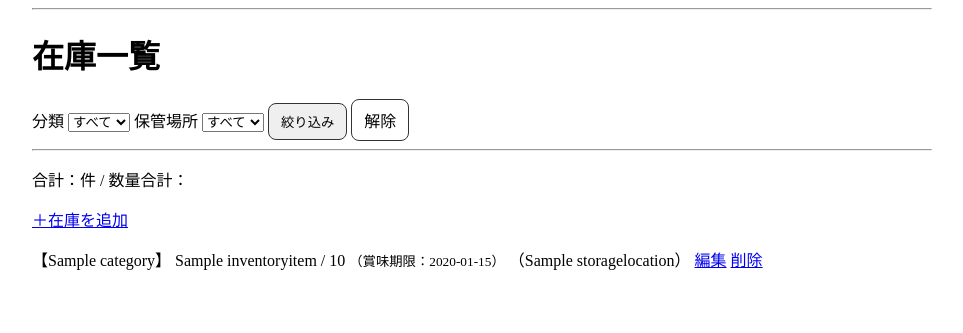
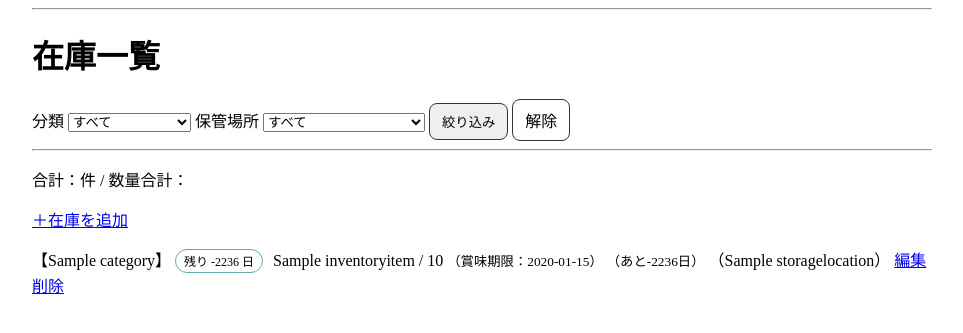
Before and after one commit to 725yoshimoto-cmd/StockNavi, a Django app: page /inventory/ in a window 1280 px wide. Shown: the part 44-377 px from the top of the page, without its empty margins (158-1121 px from the left). Run offline with Django 5.2, Linux system fonts and the light colour scheme; a user stored in the database is signed in; tables that the repository leaves empty hold one stand-in row (values such as "Sample post").

Commit message:
在庫一覧にアラート表示を追加

```diff
--- a/inventory/templates/inventory/list.html
+++ b/inventory/templates/inventory/list.html
@@ -78,22 +78,16 @@
       【未分類】
     {% endif %}
 
-    <!--★ アラート表示（赤優先）-->
+    {# ★ アラート表示（赤優先） #}
     {% if item.is_alert_red %}
-      <span style="color: red; font-weight: bold;">🔔</span>
-    {% elif item.is_alert_blue %}
-      <span style="color: blue; font-weight: bold;">🔔</span>
+      <span class="badge badge-danger">期限切れ / 期限間近</span>
+
+    {% elif item.is_alert_blue and item.days_left is not None %}
+      {# days_left が取れているときだけ表示（Noneのときは出さない） #}
+      <span class="badge badge-info">残り {{ item.days_left }} 日</span>
     {% endif %}
 
-    <span
-      {% if item.is_alert_red %}
-        style="color: red; font-weight: bold;"
-      {% elif item.is_alert_blue %}
-        style="color: blue; font-weight: bold;"
-      {% endif %}
-    >
-      {{ item.name }}
-    </span>
+    <span>{{ item.name }}</span>
     /
     {{ item.quantity }}
 
@@ -121,4 +115,18 @@
   <p>在庫がまだありません。</p>
 {% endfor %}
 
+<style>
+  .badge{
+    display:inline-block;
+    padding:2px 8px;
+    border-radius:999px;
+    font-size:12px;
+    border:1px solid #ddd;
+    background:#fff;
+    margin-right:6px;
+  }
+  .badge-danger{ border-color:#e88; }
+  .badge-info{ border-color:#6aa; }
+</style>
+
 {% endblock %}
--- a/inventory/views.py
+++ b/inventory/views.py
@@ -1,12 +1,8 @@
-# ----------------------------
 # Django標準の便利機能の読み込み
-# ----------------------------
 from django.shortcuts import render
 from django.http import HttpResponse
 
-# ----------------------------
 # 自分のアプリのモデル
-# ----------------------------
 from .models import InventoryItem, Category, StorageLocation, Memo
 from .mixins import HouseholdRequiredMixin  # 既に使ってるやつ
 
@@ -48,29 +44,25 @@ from .services.balance import calc_category_amounts
 # ★ 追加：今日の日付（タイムゾーン安全）を扱うため
 from django.utils import timezone
 
-# ----------------------------
 # ★ 追加：カスタムユーザー登録フォームを読み込む
-# ----------------------------
 # accountsアプリで作成したフォームを使用する
 # ※ デフォルトのUserCreationFormは使わない
 from accounts.forms import CustomUserCreationForm
 
-# ----------------------------
 # ★ 追加：アラート判定ユーティリティを読み込む
-# ----------------------------
 # 在庫1件ごとの赤/青判定を共通化して再利用しやすくする
 from inventory.utils import judge_alert
 
-# ----------------------------
 # ★ 追加：世帯ごとの閾値（AlertSetting）を取得する
-# ----------------------------
 # 「世帯で1つだけ」の設定値を在庫一覧の判定基準として使う
 from accounts.models import AlertSetting
 
-# ----------------------------
 # ★追加：在庫フォーム（期限入力対応）
-# ----------------------------
 from .forms import InventoryItemForm
+
+# アラート判定
+from datetime import date, timedelta
+
 
 # ----------------------------
 # ポートフォリオトップ画面
@@ -134,95 +126,87 @@ class SignupView(CreateView):
 # ----------------------------
 class InventoryListView(LoginRequiredMixin, HouseholdRequiredMixin, ListView):
     """
-    在庫一覧ページ
+    在庫一覧ページ（スマホ前提）
 
     役割：
-    - ログインユーザーの世帯(household)の在庫だけを表示
+    - ログインユーザーの世帯の在庫だけ表示（他世帯混入防止）
     - GETパラメータ (?category=, ?storage=) があれば絞り込み
-    - 各在庫にアラート判定フラグを付与してテンプレへ渡す
+    - 各在庫に「アラート判定結果（赤/青/残日数）」を付与してテンプレへ渡す
+
+    ※提出直前のため、設定テーブル(AlertSetting)は追加せず
+      しきい値は固定値で判定する（DB変更なし・差分小）
     """
     model = InventoryItem
     template_name = "inventory/list.html"
     context_object_name = "items"
 
-def get_queryset(self):
-    """
-    一覧取得＋アラート判定付与
-    手順：
-    1. 世帯で在庫を絞る
-    2. GETパラメータがあれば絞り込み
-    3. 今日の日付を取得
-    4. AlertSetting取得
-    5. 各itemにフラグを付与
-    """
-    household = self.request.user.household
+    def get_queryset(self):
+        """
+        一覧取得 + アラート判定付与（DB変更なし）
 
-    # ① 世帯で在庫を絞り込む（他世帯の混入防止）
-    qs = (
-        InventoryItem.objects
-        .filter(household=household)
-        .select_related("storage_location", "category")  # テンプレ表示が多いのでN+1予防（安全）
-    )
+        手順：
+        1) 世帯で在庫を絞る
+        2) GETパラメータがあれば絞り込み
+        3) 今日の日付を取得（timezone安全）
+        4) アラート判定の「しきい値」を固定値で用意
+        5) 各 item にアラート結果を付与（テンプレは表示だけ）
+        """
+        household = self.request.user.household
 
-    # ② GETパラメータがあれば絞り込み（※1回だけにする）
-    category_id = self.request.GET.get("category")
-    if category_id:
-        qs = qs.filter(category_id=category_id)
+        # 1) 世帯で在庫を絞り込む（他世帯混入防止）
+        qs = (
+            InventoryItem.objects
+            .filter(household=household)
+            .select_related("storage_location", "category")  # N+1対策（安全）
+        )
 
-    storage_id = self.request.GET.get("storage")
-    if storage_id:
-        qs = qs.filter(storage_location_id=storage_id)
+        # 2) GETパラメータによる絞り込み（分類）
+        category_id = self.request.GET.get("category")
+        if category_id:
+            qs = qs.filter(category_id=category_id)
 
-    # ③ 今日の日付を取得（タイムゾーン安全）
-    today = timezone.localdate()
+        # 2) GETパラメータによる絞り込み（保管場所）
+        storage_id = self.request.GET.get("storage")
+        if storage_id:
+            qs = qs.filter(storage_location_id=storage_id)
 
-    # ④ 世帯のアラート設定を取得（無ければ作る）
-    alert_setting, _ = AlertSetting.objects.get_or_create(
-        household=household,
-        defaults={
-            "quantity_threshold": 1,
-            "expiry_days": 30,
-        }
-    )
-    quantity_threshold = alert_setting.quantity_threshold
-    expiry_days = alert_setting.expiry_days
+        # 3) 今日の日付（タイムゾーン安全）
+        today = timezone.localdate()
 
-    # ⑤ 各在庫にアラート判定を付与（Templateは表示だけ）
-    for item in qs:
-        result = judge_alert(
-            quantity=item.quantity,
-            expiry_date=item.expiry_date,
-            today=today,
-            quantity_threshold=quantity_threshold,
-            expiry_days=expiry_days,
-        )
-        item.is_alert_red = result.is_red
-        item.is_alert_blue = result.is_blue
-        item.days_left = result.days_left
+        # 4) しきい値（DB変更なし・固定値）
+        # ※あとで「設定一覧」から変更できるようにしたくなったら
+        #   AlertSettingモデルを追加してここを差し替える
+        quantity_threshold = 1   # 数量が1以下なら注意（例）
+        expiry_days = 30         # 期限が30日以内なら注意（例）
 
-    return qs
+        # 5) 各在庫にアラート判定を付与（テンプレは表示だけ）
+        for item in qs:
+            result = judge_alert(
+                quantity=item.quantity,
+                expiry_date=item.expiry_date,
+                today=today,
+                quantity_threshold=quantity_threshold,
+                expiry_days=expiry_days,
+            )
 
-def get_context_data(self, **kwargs):
+            # テンプレで参照する属性を付与（DBには保存しない）
+            item.is_alert_red = result.is_red
+            item.is_alert_blue = result.is_blue
+            item.days_left = result.days_left
+
+        return qs
+
+    def get_context_data(self, **kwargs):
         """
-        一覧画面で使う選択肢を渡す：
-        - Category候補（世帯内のみ）
-        - StorageLocation候補（世帯内のみ）
-        - 現在選択中のGET値（selected保持）
+        一覧画面で使う選択肢を渡す（フィルタ用プルダウン）
         """
         context = super().get_context_data(**kwargs)
         household = self.request.user.household
 
-        # プルダウン用カテゴリ（自分の世帯だけ）
-        context["categories"] = Category.objects.filter(
-            household=household
-        ).order_by("name")
+        context["categories"] = Category.objects.filter(household=household).order_by("name")
+        context["storages"] = StorageLocation.objects.filter(household=household).order_by("name")
 
-        # 保管場所候補（世帯内のみ）
-        context["storages"] = StorageLocation.objects.filter(
-            household=household
-        ).order_by("name")
-
-        # 選択状態保持（テンプレでselectedに使う）
+        # 選択状態保持（テンプレで selected に使う）
         context["selected_category"] = self.request.GET.get("category", "")
         context["selected_storage"] = self.request.GET.get("storage", "")
 
```
